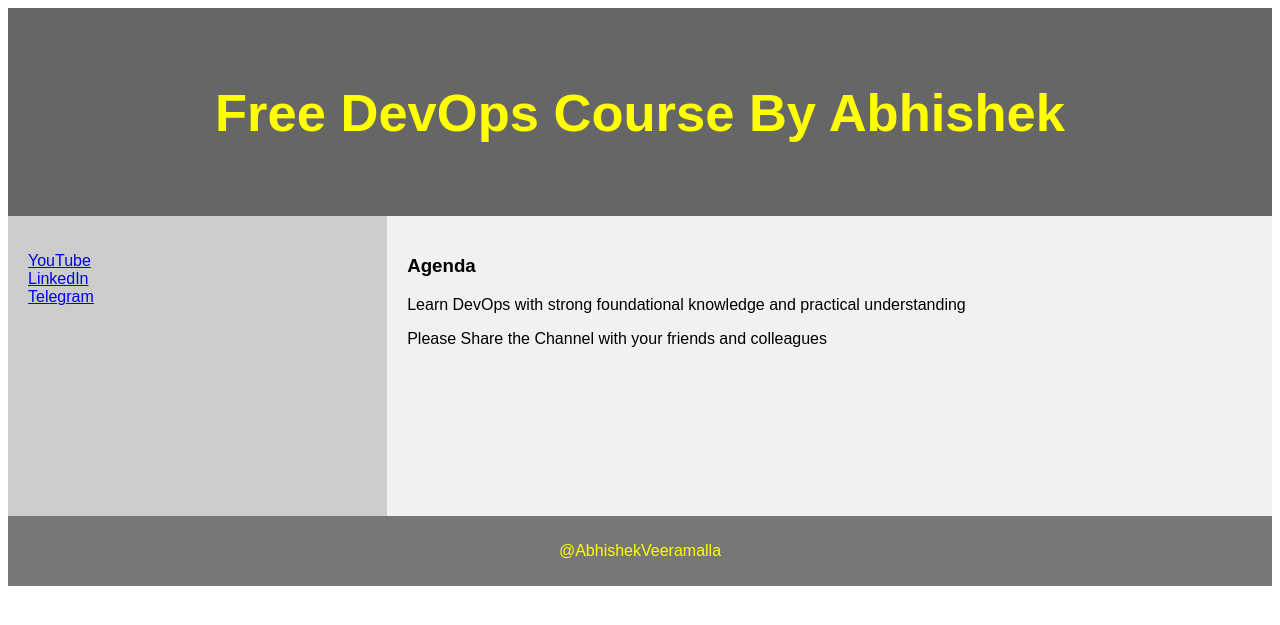
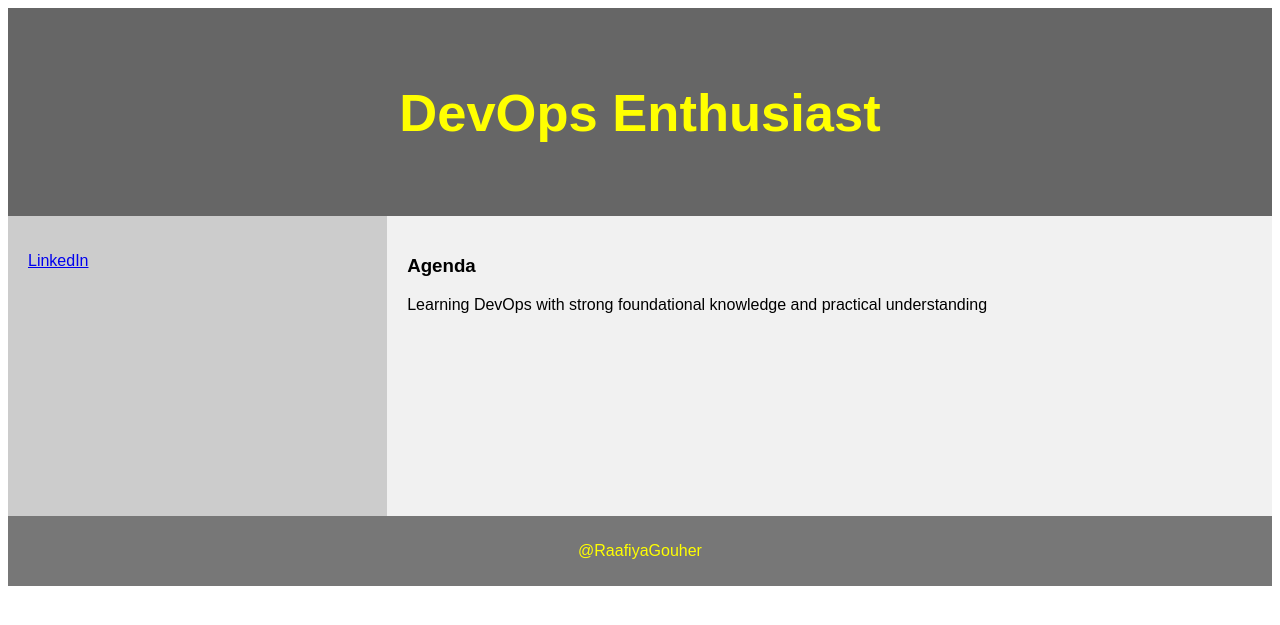
Before and after one commit to Raafiya-Gouher/Implementing-Canary-Deployment-on-Kubernetes, a Django app: page /demo/ in a window 1280 px wide. Shown: the top 625 px of the page. Run offline with Django 4.2, Linux system fonts and the light colour scheme.

Commit message:
Update demo_site.html with new titles and links

```diff
--- a/devops/demo/templates/demo_site.html
+++ b/devops/demo/templates/demo_site.html
@@ -1,7 +1,7 @@
 <!DOCTYPE html>
 <html lang="en">
 <head>
-<title>CSS Template</title>
+<title>Welcome to Stable Version</title>
 <meta charset="utf-8">
 <meta name="viewport" content="width=device-width, initial-scale=1">
 <style>
@@ -73,27 +73,24 @@ footer {
 
 
 <header>
-  <h2>Free DevOps Course By Abhishek</h2>
+  <h2>DevOps Enthusiast</h2>
 </header>
 
 <section>
   <nav>
     <ul>
-      <li><a href="www.youtube.com/@AbhishekVeeramalla">YouTube</a></li>
-      <li><a href="www.linkedin.com/in/abhishek-veeramalla-77b33996/">LinkedIn</a></li>
-      <li><a href="https://telegram.me/abhishekveeramalla">Telegram</a></li>
+      <li><a href="www.linkedin.com/in/raafiya-gouher-75b76518b">LinkedIn</a></li>
     </ul>
   </nav>
 
   <article>
     <h1>Agenda</h1>
-    <p>Learn DevOps with strong foundational knowledge and practical understanding</p>
-    <p>Please Share the Channel with your friends and colleagues</p>
+    <p>Learning DevOps with strong foundational knowledge and practical understanding</p>
   </article>
 </section>
 
 <footer>
-  <p>@AbhishekVeeramalla</p>
+  <p>@RaafiyaGouher</p>
 </footer>
 
 </body>
```
